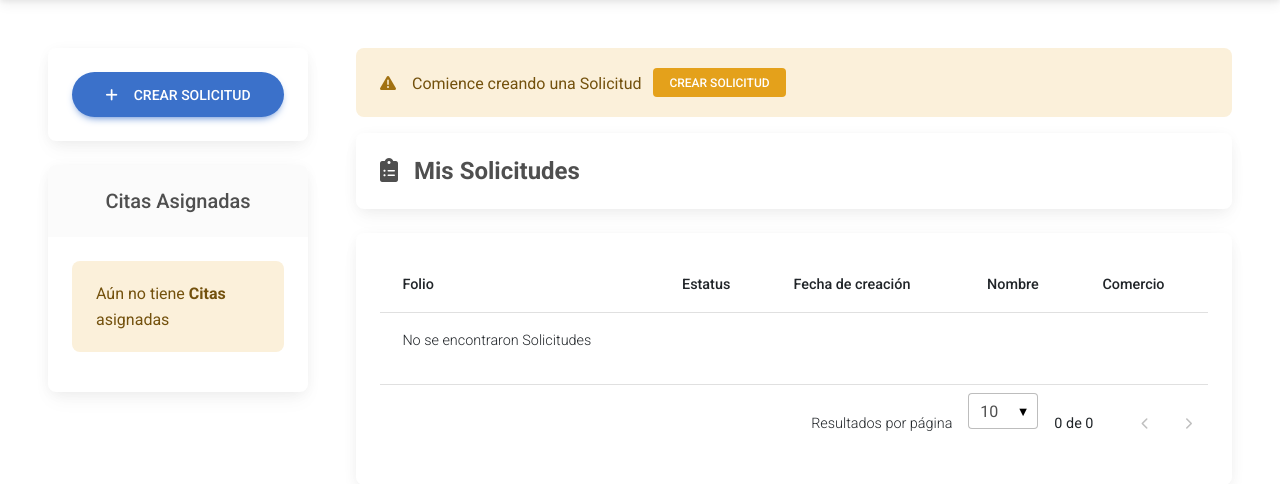
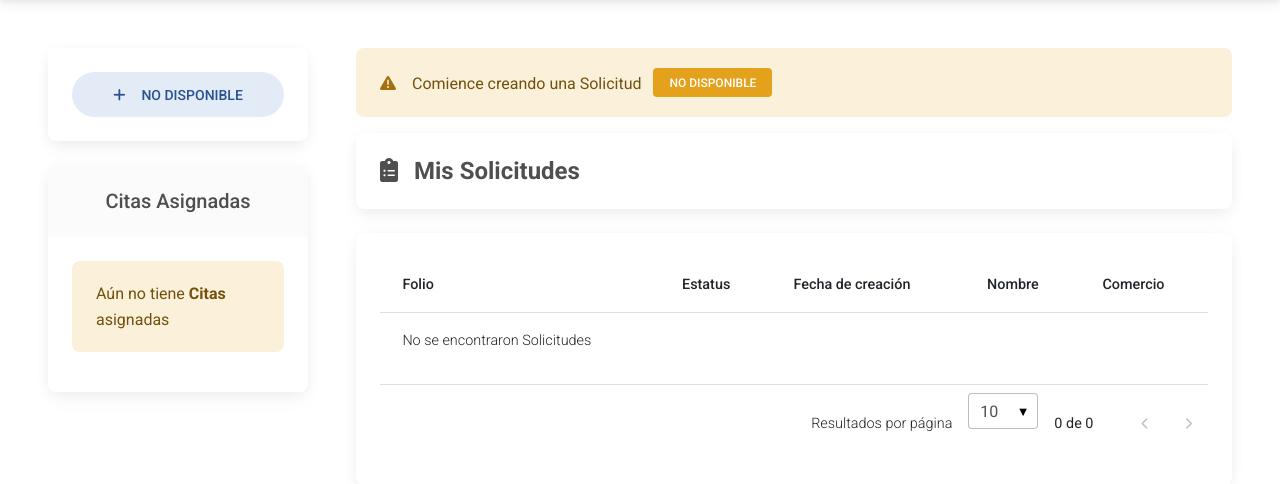
Before and after one commit to DEDC/feria, a Django app: template apps/places/templates/places/main.html in a window 1280 px wide. Shown: the part 62-546 px from the top of the page. Run offline with Django 3.2, Linux system fonts and the light colour scheme; the template is opened without the code that fills it, so the values that code supplies are empty.

Commit message:
Se bloqueand los botones de registro de solicitudes

```diff
--- a/apps/places/templates/places/main.html
+++ b/apps/places/templates/places/main.html
@@ -5,8 +5,8 @@
     <div class="row gx-xl-5">
         <div class="col-xl-3">
             <div class="shadow-4 p-4 bg-white rounded-5 mb-4">
-                <a href="{% url 'places:create_request' %}" type="button"
-                    class="btn btn-primary btn-rounded btn-lg w-100"><i class="fas fa-plus me-3"></i>Crear Solicitud</a>
+                <a href="#" type="button"
+                    class="btn btn-secondary btn-rounded btn-lg w-100"><i class="fas fa-plus me-3"></i>No Disponible</a>
             </div>
             <div class="shadow-4 bg-white rounded-5 overflow-hidden d-none d-xl-block">
                 <div class="bg-light p-4 text-center">
@@ -30,7 +30,7 @@
             {% if not requests %}
             <div class="alert" role="alert" data-mdb-color="warning">
                 <i class="fas fa-exclamation-triangle me-3"></i>Comience creando una Solicitud <a
-                    href="{% url 'places:create_request' %}" class="btn btn-sm btn-warning shadow-0 ms-2">Crear Solicitud</a>
+                    href="#" class="btn btn-sm btn-warning shadow-0 ms-2">No Disponible</a>
             </div>
             {% endif %}
             <div
```
